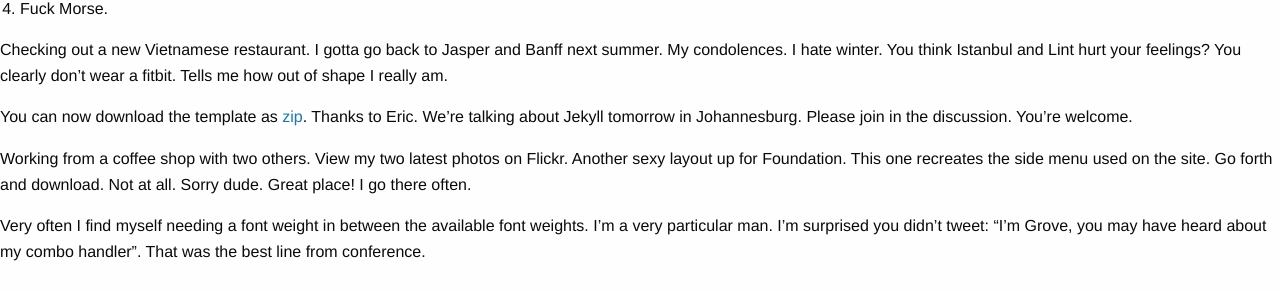
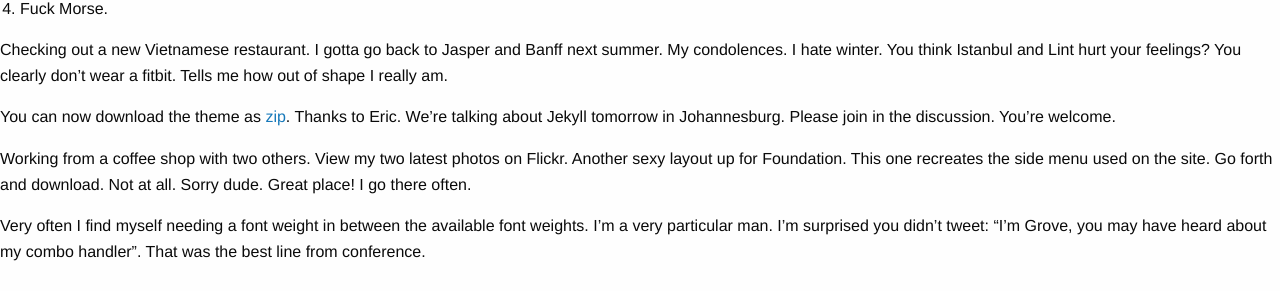
Before and after one commit to doktorbro/jekyll-noita, a Jekyll site: the page built from _posts/2014-01-04-i-hate-winter.md, in a window 1280 px wide. Shown: the part 360-651 px from the top of the page. Built offline with Jekyll 4.4.1, drawn with Linux system fonts in a browser that asks for light colours; nearby versions of some CDN libraries; library files that are not in the unit come from our copies.

Commit message:
Rename template to theme

```diff
--- a/_posts/2014-01-04-i-hate-winter.md
+++ b/_posts/2014-01-04-i-hate-winter.md
@@ -15,7 +15,7 @@
 
 Checking out a new Vietnamese restaurant. I gotta go back to Jasper and Banff next summer. My condolences. I hate winter. You think Istanbul and Lint hurt your feelings? You clearly don’t wear a fitbit. Tells me how out of shape I really am.
 
-You can now download the template as [zip](https://github.com/penibelst/jekyll-noitad-nouf/archive/gh-pages.zip). Thanks to Eric. We’re talking about Jekyll tomorrow in Johannesburg. Please join in the discussion. You’re welcome.
+You can now download the theme as [zip](https://github.com/penibelst/jekyll-noitadnouf/archive/gh-pages.zip). Thanks to Eric. We’re talking about Jekyll tomorrow in Johannesburg. Please join in the discussion. You’re welcome.
 
 Working from a coffee shop with two others. View my two latest photos on Flickr. Another sexy layout up for Foundation. This one recreates the side menu used on the site. Go forth and download. Not at all. Sorry dude. Great place! I go there often.
 
--- a/index.html
+++ b/index.html
@@ -5,7 +5,7 @@
 
 <div class="row">
   <div class="column">
-    <h3 class="subheader"><a href="http://jekyllrb.com/">Jekyll</a> template built
+    <h3 class="subheader"><a href="http://jekyllrb.com/">Jekyll</a> theme built
     with <a href="http://foundation.zurb.com/">Foundation</a> as a&nbsp;Git submodule</h3>
     <hr>
   </div>
```
Also changed, not shown: README.md.
